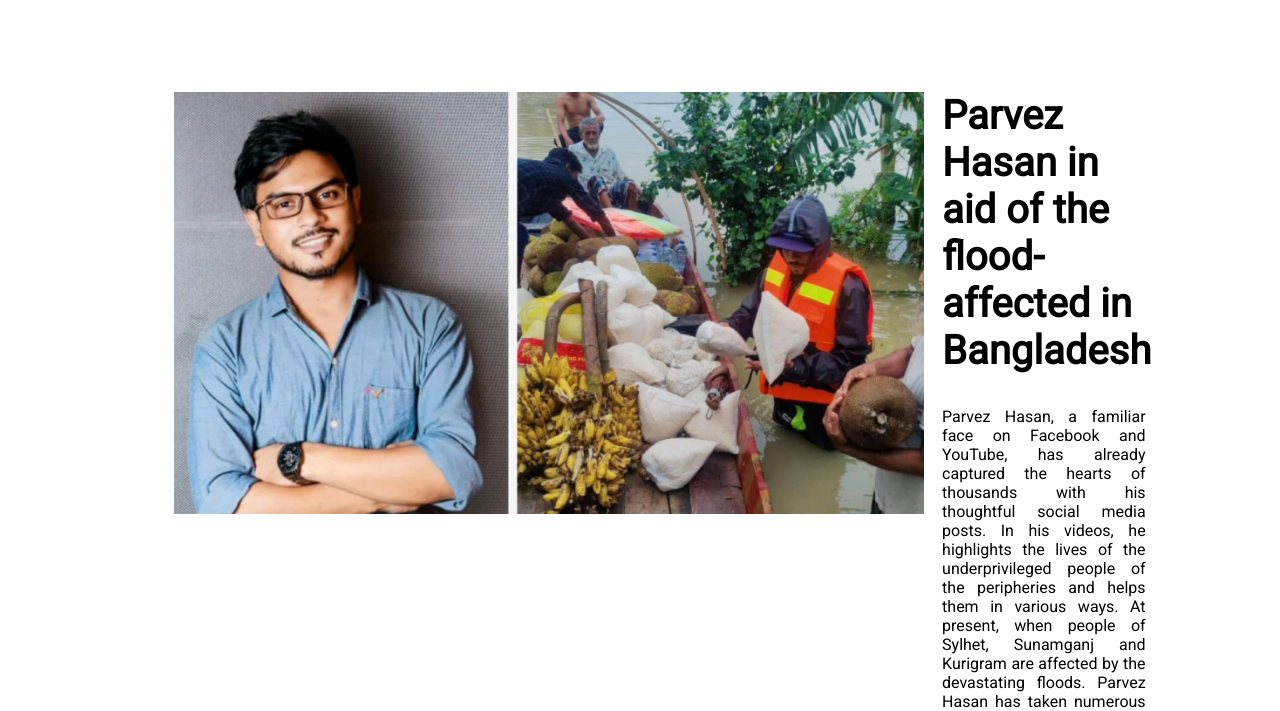
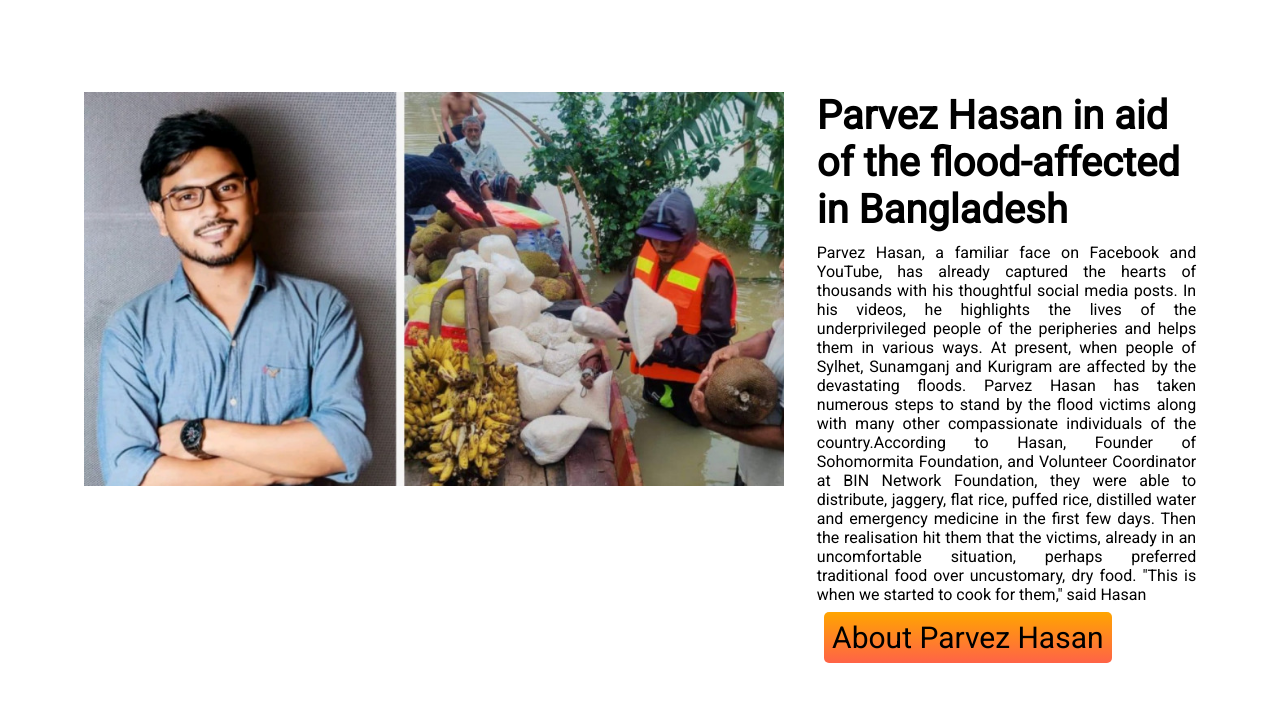
Before and after one commit to Masud-Parveg/prvg-donate-today-repo, a plain HTML site: page index.html in a window 1280 px wide. Shown: the part 2789-3500 px from the top of the page. Drawn offline with Linux system fonts and the light colour scheme.

Commit message:
final touch

```diff
--- a/style.css
+++ b/style.css
@@ -146,23 +146,24 @@ body {
 }
 .section-06 {
     display: flex;
-    margin: 100px 10%;
+    margin: 100px 6%;
 }
 .section-06 h1 {
     margin-left: 8%;
     font-size: 40px;
     margin-top: 0px;
+    margin-bottom: 0;
 
 }
 .section-06 p {
-    margin-top: 0;
+    margin-top: 10px;
     margin-left: 8%;
     text-align: justify;
 
 }
 .section-06 img {
-    width: 750px;
-    margin-left: 40px;
+    width: 700px;
+
 }
 .button-how-to-help-02 {
     font-size: 30px;
```
